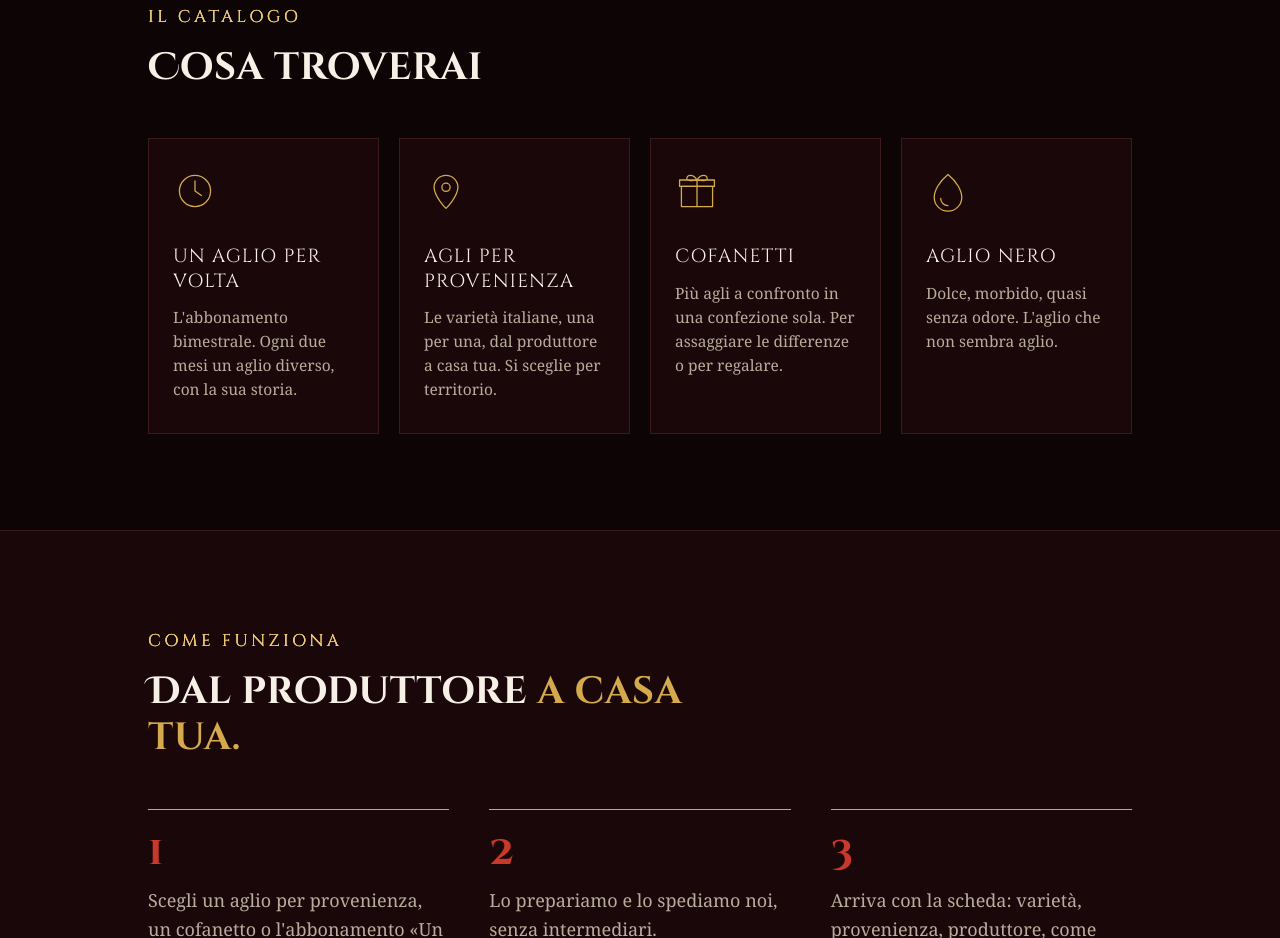
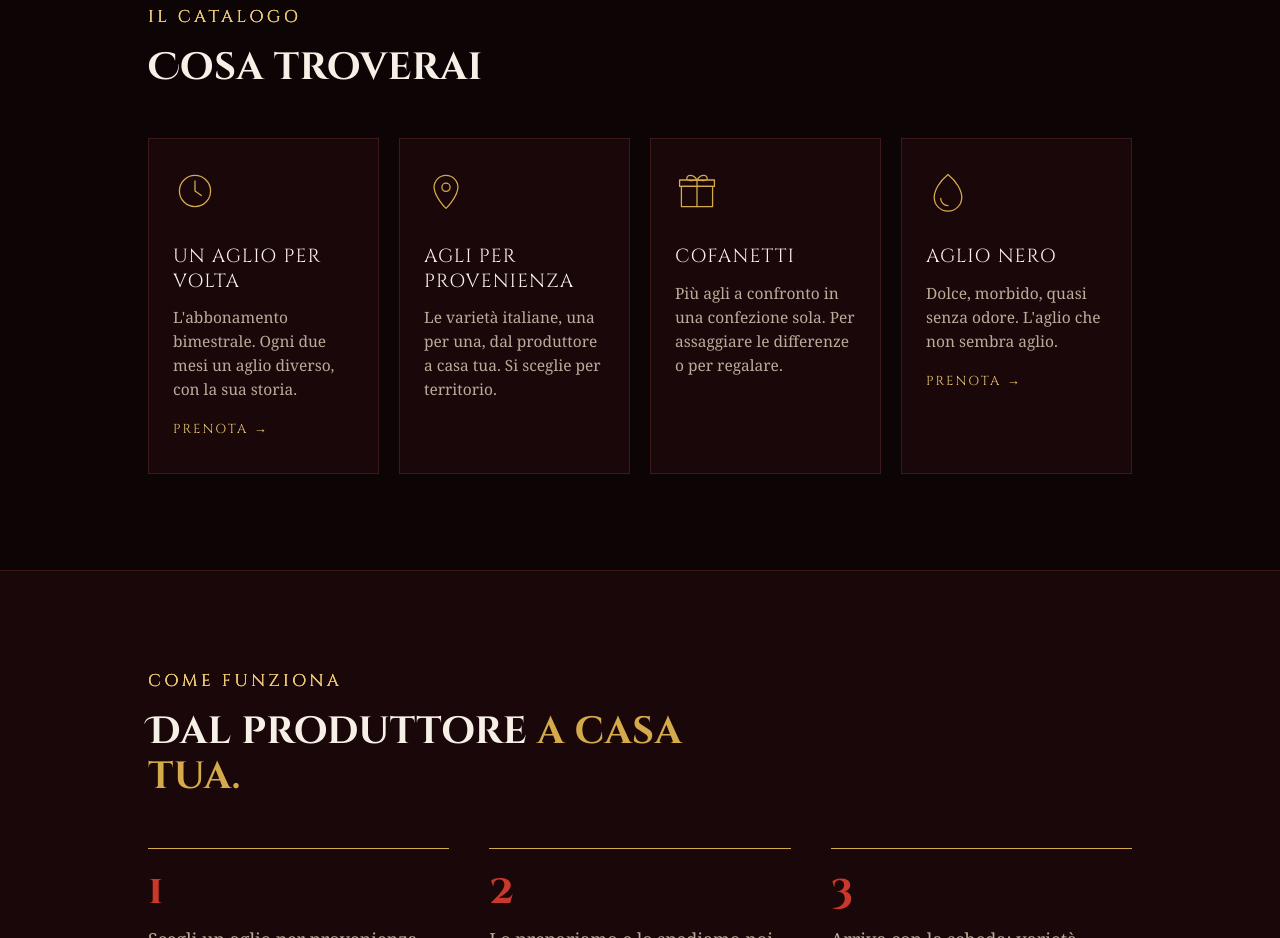
Before and after one commit to lucascainelli/aglioteca, a plain HTML site: page index.html in a window 1280 px wide. Shown: the part 1300-2238 px from the top of the page. Drawn offline with Linux system fonts and the light colour scheme.

Commit message:
Home: collega le schede Un aglio per volta e Aglio nero alle rispettive pagine
Co-Authored-By: Claude Sonnet 5.5 <noreply@anthropic.com>
Claude-Session: https://claude.ai/code/session_01CFmT322C8WQQT4v59TdW7q

```diff
--- a/index.html
+++ b/index.html
@@ -85,6 +85,8 @@
   .card{background:var(--ink-2);border:1px solid var(--line);padding:30px 24px 32px;position:relative;transition:border-color .25s,transform .25s}
   .card:hover{border-color:var(--gold);transform:translateY(-4px)}
   .card svg{width:44px;height:44px;margin-bottom:22px;stroke:var(--gold);fill:none;stroke-width:1.4;stroke-linecap:round;stroke-linejoin:round}
+  a.card{display:block;text-decoration:none;color:inherit}
+  .card .more{display:block;margin-top:18px;font-family:var(--cinzel);font-size:13px;letter-spacing:.16em;text-transform:uppercase;color:var(--gold-hi)}
   .card h3{font-family:var(--cinzel);font-weight:400;font-size:19px;letter-spacing:.06em;text-transform:uppercase;line-height:1.3;margin-bottom:12px}
   .card p{color:var(--bone-dim);font-size:15.5px;line-height:1.55}
 
@@ -180,11 +182,11 @@
         <h2>Cosa troverai</h2>
       </div>
       <div class="grid">
-        <article class="card">
+        <a class="card" href="abbonamento.html">
           <svg viewBox="0 0 48 48" aria-hidden="true"><circle cx="24" cy="24" r="17"/><path d="M24 13v11l7 5"/></svg>
           <h3>Un aglio per volta</h3>
           <p>L'abbonamento bimestrale. Ogni due mesi un aglio diverso, con la sua storia.</p>
-        </article>
+        <span class="more">Prenota →</span></a>
         <article class="card">
           <svg viewBox="0 0 48 48" aria-hidden="true"><path d="M24 43S11 30 11 20a13 13 0 0 1 26 0c0 10-13 23-13 23z"/><circle cx="24" cy="20" r="4.5"/></svg>
           <h3>Agli per provenienza</h3>
@@ -195,11 +197,11 @@
           <h3>Cofanetti</h3>
           <p>Più agli a confronto in una confezione sola. Per assaggiare le differenze o per regalare.</p>
         </article>
-        <article class="card">
+        <a class="card" href="aglio-nero.html">
           <svg viewBox="0 0 48 48" aria-hidden="true"><path d="M24 6C14 14 9 24 9 31a15 15 0 0 0 30 0C39 24 34 14 24 6z"/><path d="M24 40a8 8 0 0 1-8-8" /></svg>
           <h3>Aglio nero</h3>
           <p>Dolce, morbido, quasi senza odore. L'aglio che non sembra aglio.</p>
-        </article>
+        <span class="more">Prenota →</span></a>
       </div>
     </div>
   </section>
```
